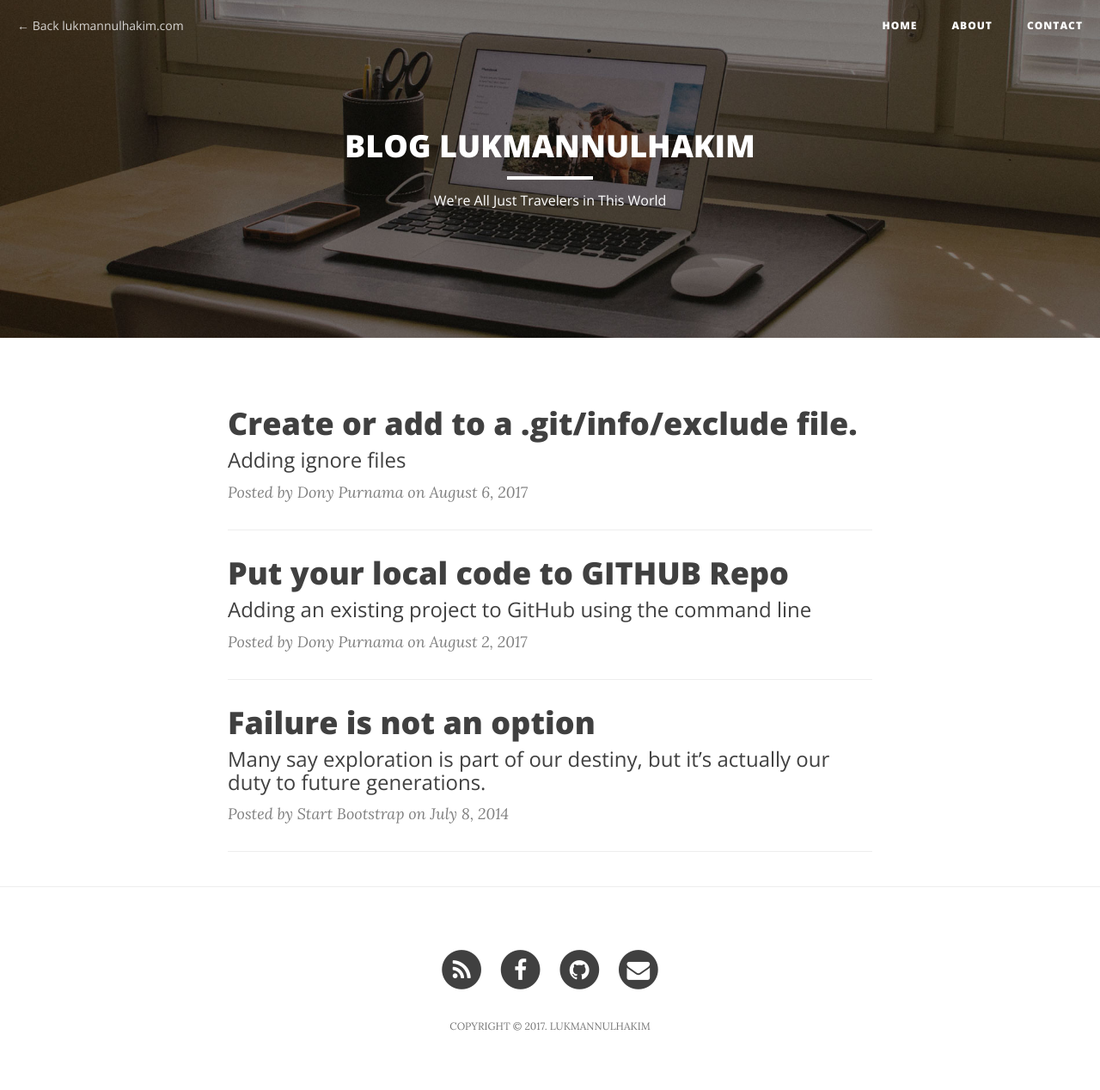
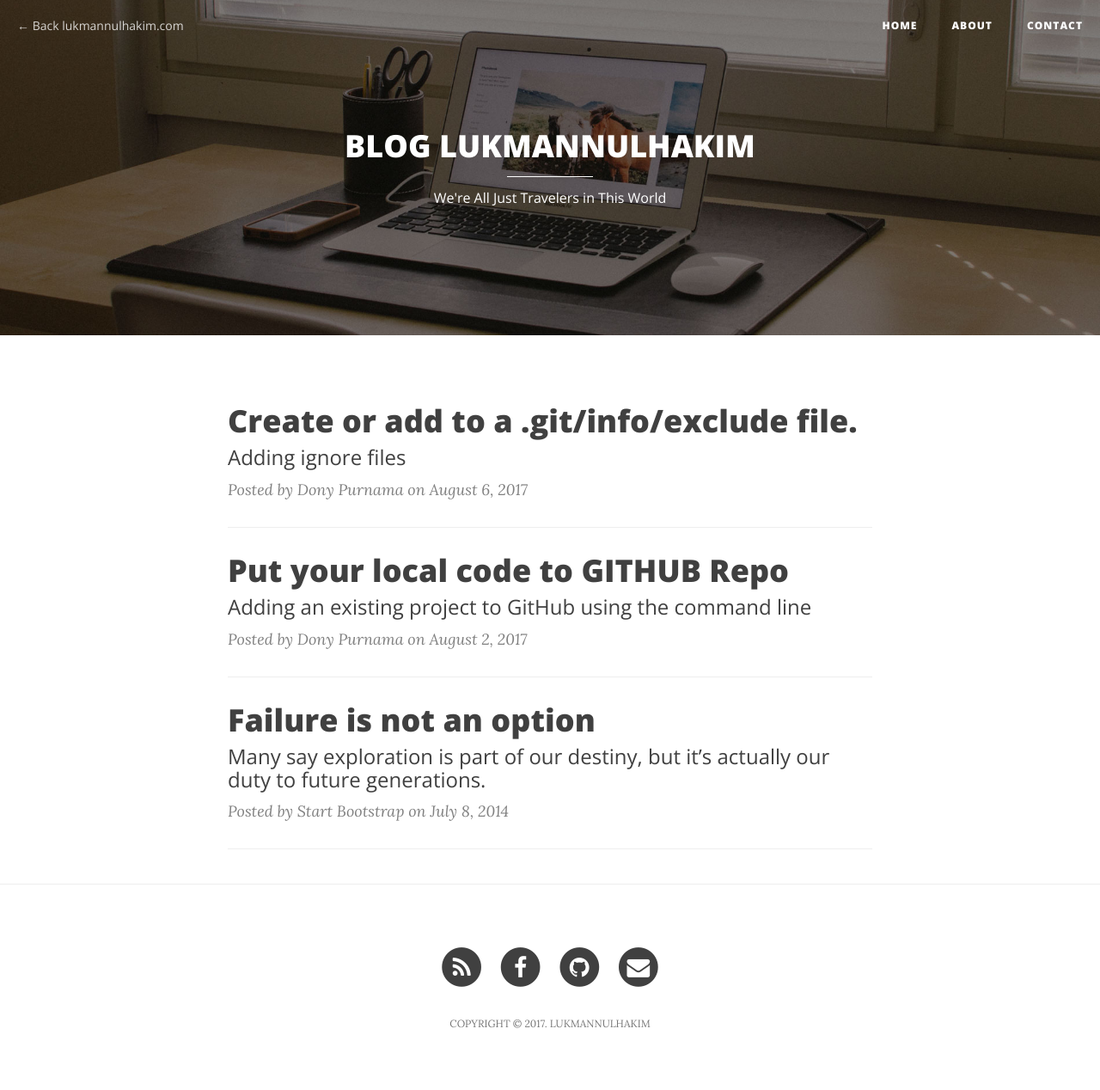
Before and after one commit to lukmannulhakim/lukmannulhakim.github.io, a Jekyll site: the page built from index.html, in a window 1280 px wide. Shown: the whole page at 86% size. Built offline with Jekyll 4.4.1, drawn with Linux system fonts in a browser that asks for light colours; nearby versions of some CDN libraries; the list of posts is cut into pages by our own code.

Commit message:
update styles

```diff
--- a/css/clean-blog.css
+++ b/css/clean-blog.css
@@ -43,7 +43,7 @@ blockquote {
 hr.small {
   max-width: 100px;
   margin: 15px auto;
-  border-width: 4px;
+  border-width: 1px;
   border-color: white;
 }
 .navbar-custom {
```
Also changed, not shown: 1 other file.
